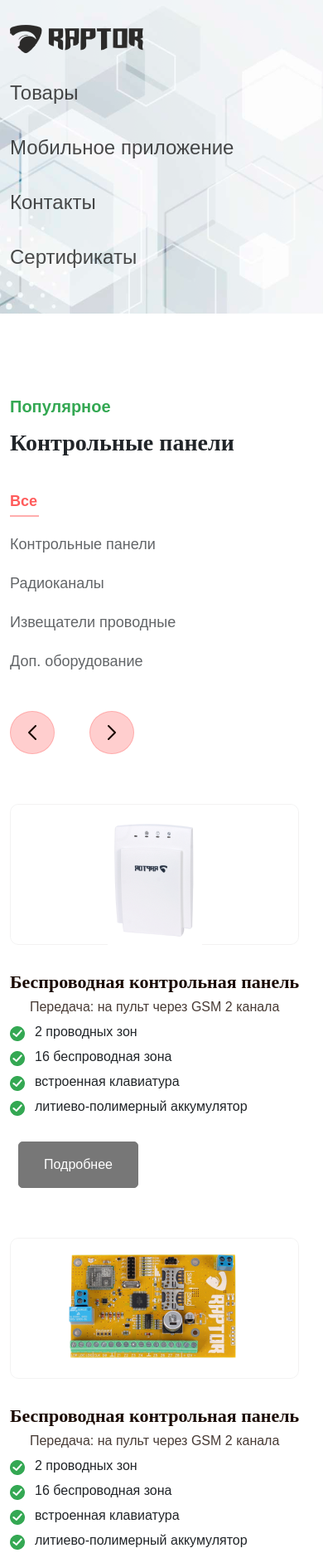
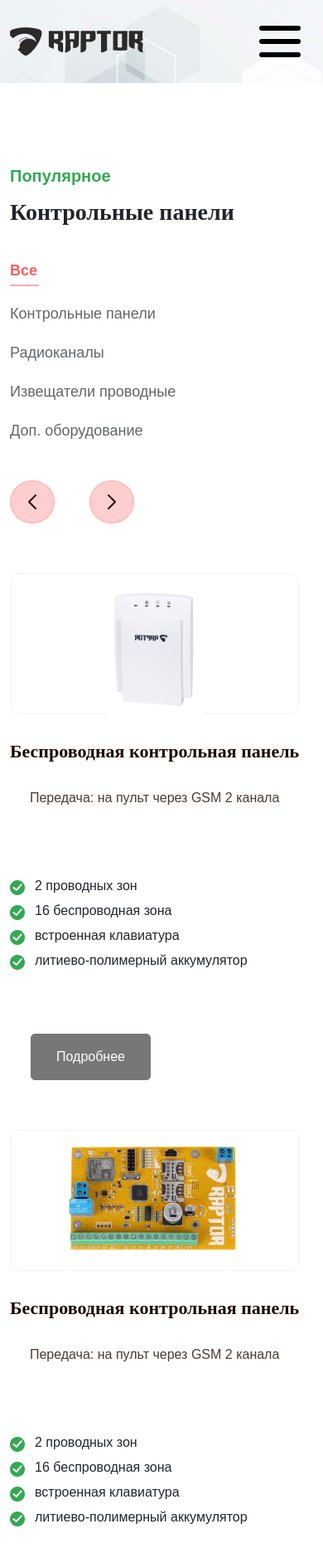
Before and after one commit to imqngali/raptor, a website: page app/index.html in a window 390 px wide. Shown: the top 1872 px of the page at 83% size. Drawn offline with nearby package versions, Linux system fonts and the light colour scheme.

Commit message:
menu-burger

```diff
--- a/app/index.html
+++ b/app/index.html
@@ -14,6 +14,9 @@
             <a href="index.html" class="header_logo">
                 <img src="img/Logo.png" alt="">
             </a>
+            <div class="menu_burger hide-for-d">
+                <div class="menu_burger-open"></div>
+            </div>
             <div class="header_menu">
                 <div class="dropdown">
                     <a id="goods_nav" class="mainmenubtn">Товары</a>
--- a/app/js/main.js
+++ b/app/js/main.js
@@ -50,7 +50,7 @@ $(document).ready(function() {
         slidesToShow: 1,
         autoplay: true,
         dots: false,
-        infinite: false,
+        infinite: true,
         nextArrow: $('.header_next'),
         prevArrow: false
     });
@@ -58,4 +58,9 @@ $(document).ready(function() {
     $('#goods_nav').click( function () {
       $('.dropdown-child').toggleClass('active');
     });
+
+    $('.menu_burger').click(function(){
+      $('.menu_burger').toggleClass('active');
+      $('.header_menu').toggleClass('active');
+  });
 });
--- a/app/sass/blocks/categories.sass
+++ b/app/sass/blocks/categories.sass
@@ -56,3 +56,6 @@
             &>div
                 width: 100%
                 margin-top: 30px
+
+            form
+                width: 100%
--- a/app/sass/blocks/certificates.sass
+++ b/app/sass/blocks/certificates.sass
@@ -19,8 +19,9 @@
             margin-top: 70px
 
             img
-                width: auto
-                height: auto
+                width: 234px
+                height: 164px
+                object-fit: contain
 
 @media (max-width: 999px)
     .certificates
--- a/app/sass/blocks/goods.sass
+++ b/app/sass/blocks/goods.sass
@@ -89,9 +89,9 @@
     &_item
         margin-top: 60px
         width: 263px
+        height: 611px
         display: flex
         flex-direction: column
-        justify-content: space-between
         div:nth-child(1)
             display: block
             width: 100%
@@ -123,13 +123,15 @@
             font-size: 22px
             margin-top: 32px
             color: #1A0A03
+            height: 52px
 
         p
             font-size: 16px
             color: #1A0A03
             opacity: .8
-            max-width: 160px
-            margin-top: 5px
+            max-width: 170px
+            margin-top: 13px
+            height: 100px
 
         &>button
             font-size: 16px
@@ -138,8 +140,8 @@
             background-color: #777777
             padding: 15px 30px
             border-radius: 5px
-            margin-top: 30px
-            margin-left: 10px
+            margin-top: auto
+            margin-left: 25px
             width: fit-content
 
 
--- a/app/sass/blocks/header.sass
+++ b/app/sass/blocks/header.sass
@@ -154,22 +154,32 @@ header
         font-size: 24px
 
     header
-        height: fit-content
+        height: 100px !important
 
     .header
         &_other
             background-image: url(../img/header_bg.png) !important
+            height: 100px !important
 
         &_content
             display: none
 
         &_inner
-            flex-direction: column
-            align-items: unset
+            align-items: center
 
         &_menu
             display: block
-            padding-bottom: 50px
+            position: absolute
+            height: 100%
+            width: 100%
+            left: -500px
+            top: 0
+            z-index: 15
+            background-color: #fff
+            transition: all .5s ease-in-out
+
+            &.active
+                left: 0
 
             .dropdown
                 display: block
@@ -188,3 +198,47 @@ header
 
             a
                 display: block
+
+.menu_burger
+    display: flex
+    position: relative
+    justify-content: center
+
+    align-items: center
+    width: 80px
+    height: 40px
+    cursor: pointer
+    transition: all .5s ease-in-out
+    z-index: 30
+
+.menu_burger-open
+    width: 50px
+    height: 6px
+    background: #000
+    border-radius: 5px
+    transition: all .5s ease-in-out
+
+.menu_burger-open::before,.menu_burger-open::after
+    content: ""
+    position: absolute
+    width: 50px
+    height: 6px
+    background:#000
+    border-radius: 5px
+    transition: all .5s ease-in-out
+
+.menu_burger-open::before
+    transform: translateY(-16px)
+
+.menu_burger-open::after
+    transform: translateY(16px)
+
+.menu_burger.active .menu_burger-open
+    transform: translateX(-50px)
+    background: transparent
+
+.menu_burger.active .menu_burger-open::before
+    transform: rotate(45deg) translate(35px, -35px)
+
+.menu_burger.active .menu_burger-open::after
+    transform: rotate(-45deg) translate(35px, 35px)
--- a/app/sass/blocks/product.sass
+++ b/app/sass/blocks/product.sass
@@ -187,6 +187,10 @@
             &>div
                 width: 100% !important
 
+                &:first-child
+                    img
+                        width: auto
+
                 span
                     margin-top: 30px
 
@@ -207,8 +211,9 @@
 
         &_recommendation
             &>div
-                &>div
-                    width: unset
+                &>a
+                    width: 80%
+                    margin: 0 auto
 
 @media (max-width: 480px)
 
--- a/app/sass/style.sass
+++ b/app/sass/style.sass
@@ -46,3 +46,10 @@ h1,h2,h3,h4,h5,h6,p
 
 .slick-initialized .slick-slide
     display: flex !important
+
+.hide-for-d
+    display: none
+
+@media (max-width: 768px)
+    .hide-for-d
+        display: flex
```
Also changed, not shown: app/css/blocks/categories.min.css, app/css/blocks/certificates.min.css, app/css/blocks/goods.min.css, app/css/blocks/header.min.css, app/css/blocks/product.min.css, app/css/style.min.css.
